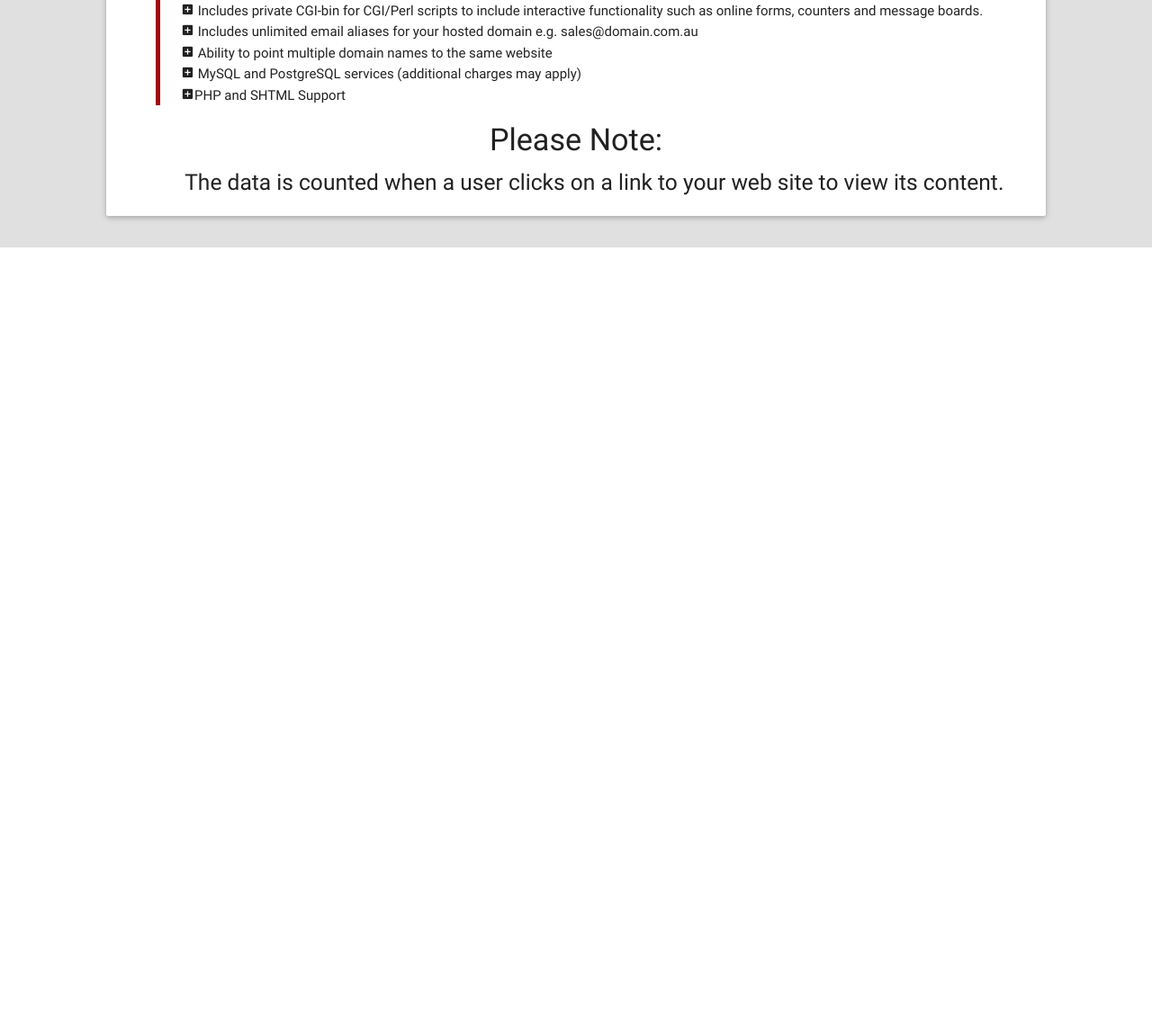
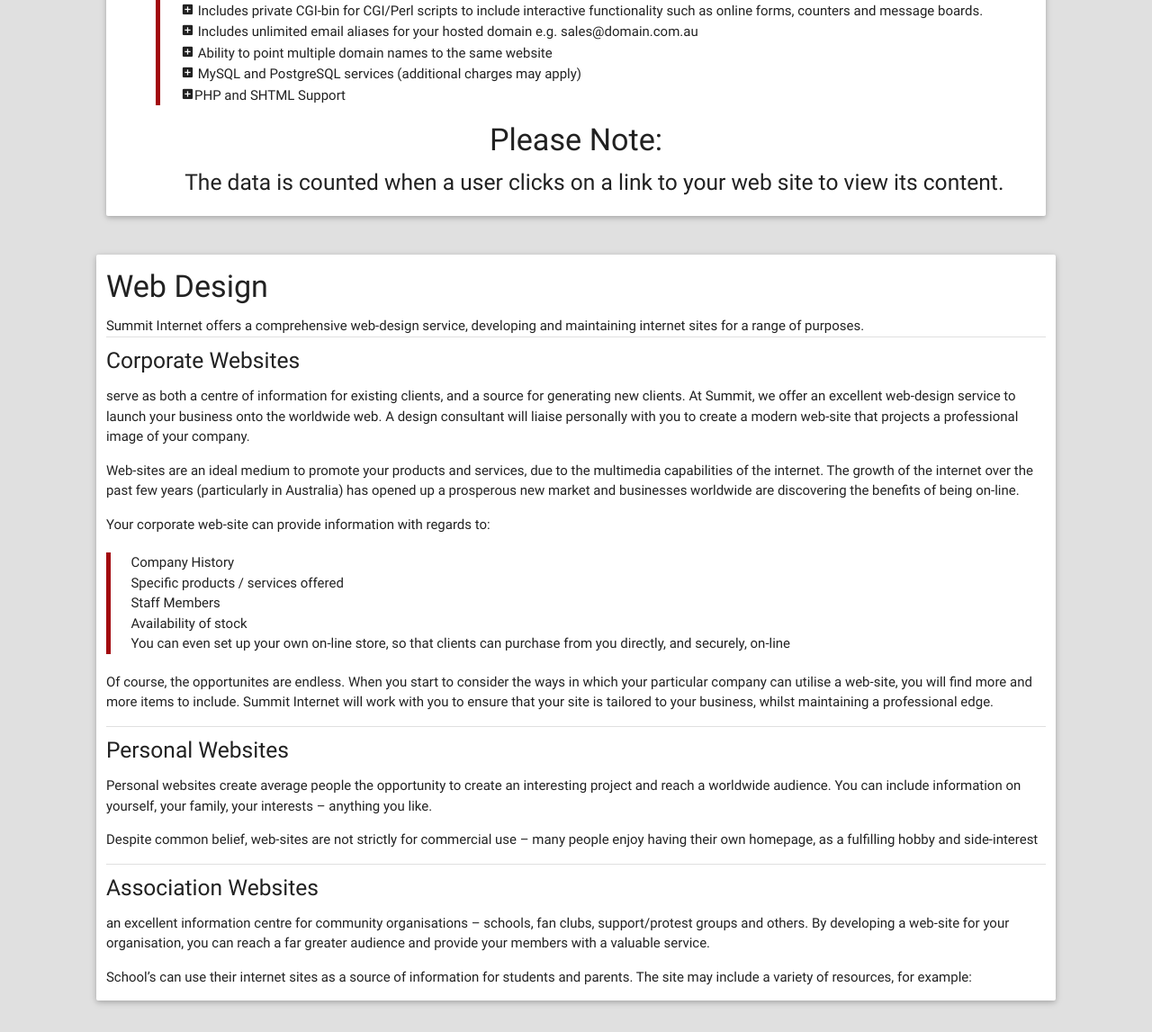
Before and after one commit to raicovx/Summit-Internet-NEW, a PHP site: page / in a window 1280 px wide. Shown: the part 3520-4667 px from the top of the page at 90% size. Before the commit the page ends 3795 px from the top, so only its background shows below. Run offline with PHP 8.4, Linux system fonts and the light colour scheme.

Commit message:
web design added

```diff
--- a/content-webDesign-section.php
+++ b/content-webDesign-section.php
@@ -3,6 +3,7 @@
         <h4>Web  Design</h4>
         Summit Internet offers a comprehensive web-design service, developing and maintaining internet sites for a range of purposes.
         <br>
+         <div class="divider"></div>
         <h5>Corporate Websites</h5>
         <p>serve as both a centre of information for existing clients, and a source for generating new clients. At Summit, we offer an excellent web-design service to launch your business onto the worldwide web. A design consultant will liaise personally with you to create a modern web-site that projects a professional image of your company.</p>
         <p>Web-sites are an ideal medium to promote your products and services, due to the multimedia capabilities of the internet. The growth of the internet over the past few years (particularly in Australia) has opened up a prosperous new market and businesses worldwide are discovering the benefits of being on-line.</p>
--- a/index.php
+++ b/index.php
@@ -29,7 +29,9 @@
     <?php
     include('content-welcome-area.php');
     include('content-internet-section.php');
-    include('content-hosting-section.php')?>
+    include('content-hosting-section.php');
+    include('content-webDesign-section.php');
+    ?>
 <script src="JS/materialize.min.js"></script>
     <script src="JS/main.js"></script>
 </body>
```
Also changed, not shown: 1 other file.
